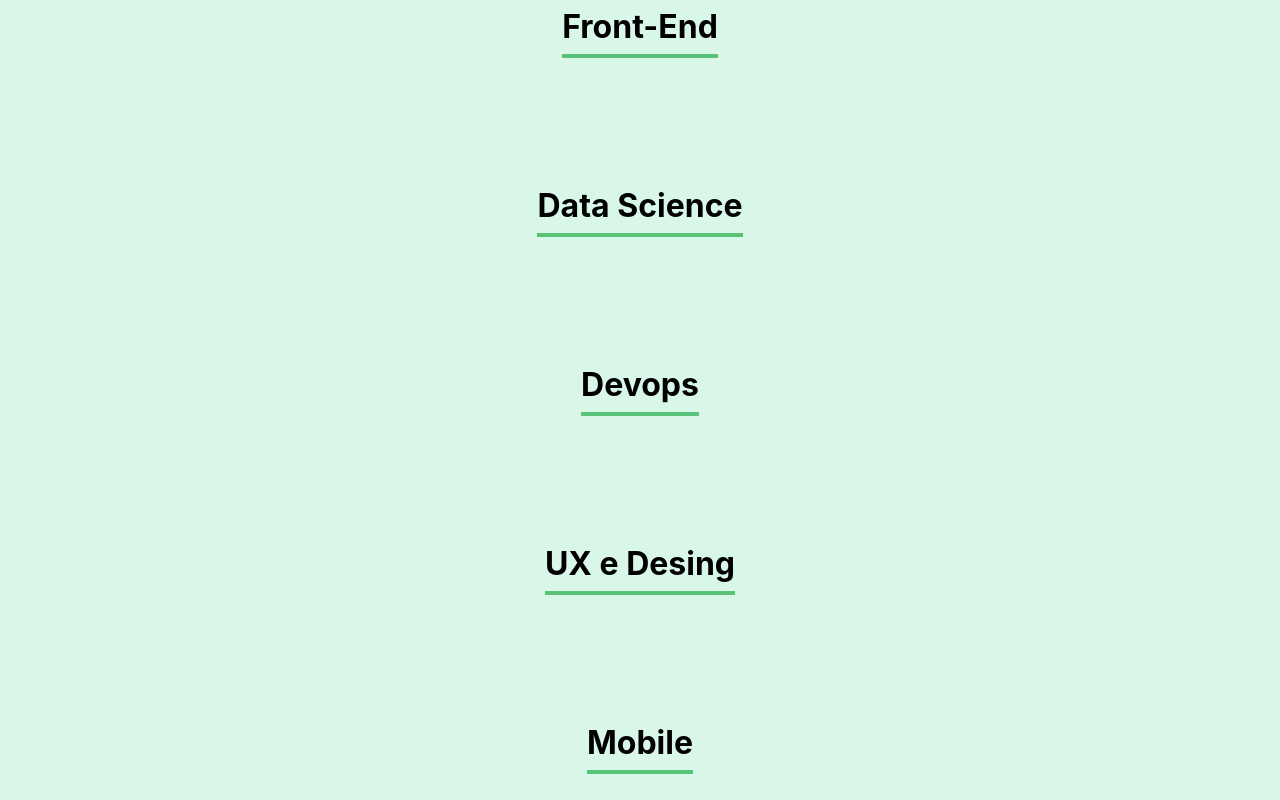
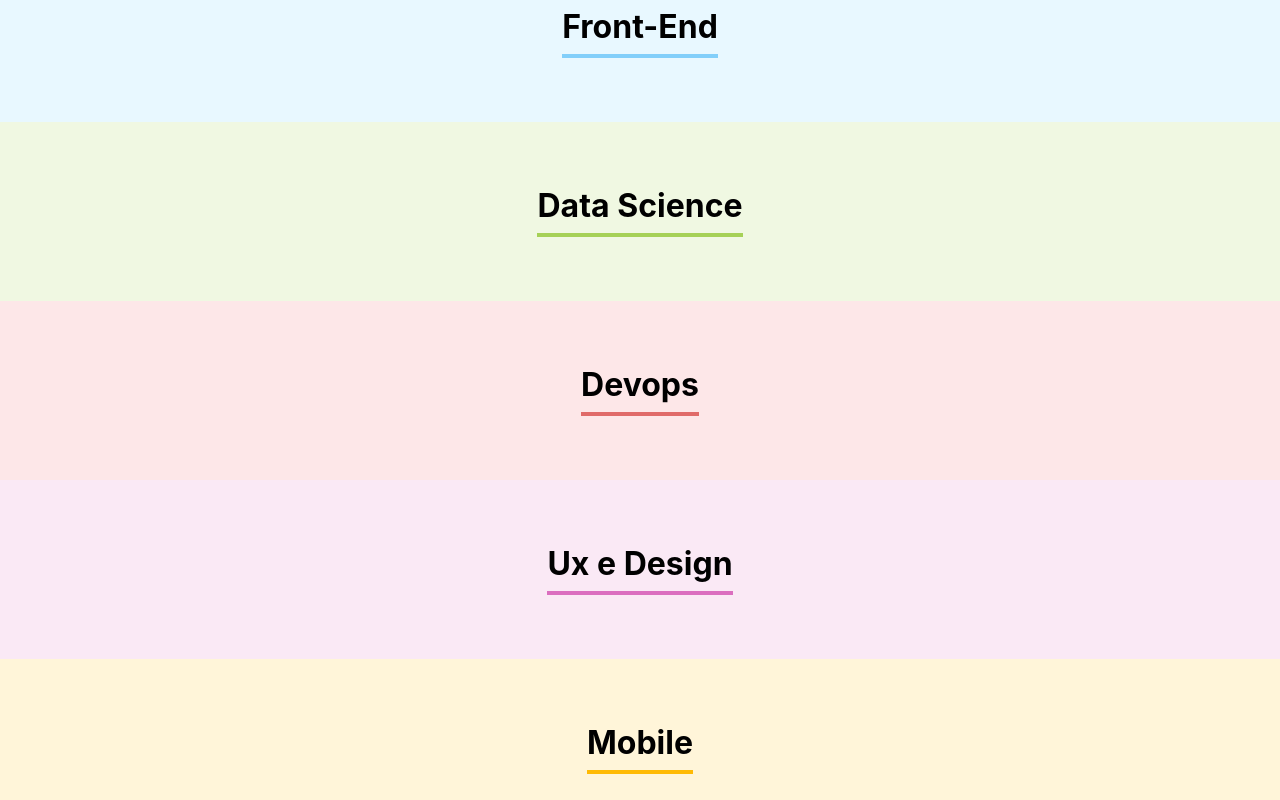
Before and after one commit to Nic0lasSouza/organo-alura, a React (Create React App) app: page / in a window 1280 px wide. Shown: the part 1660-2460 px from the top of the page. Built offline with nearby package versions, Linux system fonts and the light colour scheme; the HTML template or start-up script is replaced by a standard one.

Commit message:
elevando a lista de times

```diff
--- a/src/App.js
+++ b/src/App.js
@@ -3,6 +3,44 @@
 import Formulario from './components/form';
 import Time from './components/Time';
 function App() {
+
+  const times = [
+    {
+      nome:'Programação',
+      corPrimaria:'#57C278',
+      corSecundaria:'#D9F7E9'
+    },
+    {
+      nome:'Front-End',
+      corPrimaria:'#82CFFA',
+      corSecundaria:'#E8F8FF'
+    },
+    {
+      nome:'Data Science',
+      corPrimaria:'#A6D157',
+      corSecundaria:'#F0F8E2'
+    },
+    {
+      nome:'Devops',
+      corPrimaria:'#E06B69',
+      corSecundaria:'#FDE7E8'
+    },
+    {
+      nome:'Ux e Design',
+      corPrimaria:'#DB6EBF',
+      corSecundaria:'#FAE9F5'
+    },
+    {
+      nome:'Mobile',
+      corPrimaria:'#FFBA05',
+      corSecundaria:'#FFF5D9'
+    },
+    {
+      nome:'Inovação e Gestão',
+      corPrimaria:'#FF8A29',
+      corSecundaria:'#FFEEDF'
+    }
+  ]
     const [colaboradores, setColaboradores] = useState([])
 
     const aoColaboradorAdicionado = (colaborador) =>{
@@ -13,13 +51,8 @@
     <div className="App">
       <Banner/>
       <Formulario aoColaboradorCadastrado={colaborador =>aoColaboradorAdicionado(colaborador)}/>
-      <Time nome="Programação"/>
-      <Time nome="Front-End"/>
-      <Time nome="Data Science"/>
-      <Time nome="Devops"/>
-      <Time nome="UX e Desing"/>
-      <Time nome="Mobile"/>
-      <Time nome="Inovação e Gestão"/>
+      {times.map(time => <Time key={time.nome} nome={time.nome} corPrimaria={time.corPrimaria} corSecundaria={time.corSecundaria}/>)}
+
     </div>
   );
 }
--- a/src/components/Time/index.js
+++ b/src/components/Time/index.js
@@ -3,19 +3,22 @@
 const TimeContainer = styled.section`
     text-align:center;
     padding: 32px;
-    background-color: #D9F7E9;
+
 
     h3{
         font-size: 32px;
-        border-bottom: 4px solid #57C278;
+        border-bottom: 4px solid;
         display: inline-block;
         padding-bottom: 8px;
     }
 `;
+
 const Time = (props)=> {
+    const corDeFundo = { backgroundColor: props.corSecundaria};
+    const linhaBottom = {borderColor: props.corPrimaria};
     return(
-        <TimeContainer>
-            <h3>{props.nome}</h3>
+        <TimeContainer style={corDeFundo}>
+            <h3 style={linhaBottom}>{props.nome}</h3>
         </TimeContainer>
     )
 }
--- /dev/null
+++ b/src/components/Time/time.js
@@ -0,0 +1,9 @@
+export const times = [
+    'Programação',
+    'Front-End',
+    'Data Science',
+    'Devops',
+    'Ux e Design',
+    'Mobile',
+    'Inovação e Gestão'
+]
--- a/src/components/form/index.js
+++ b/src/components/form/index.js
@@ -3,6 +3,7 @@
 import ListaSuspensa from "../ListaSuspensa";
 import Botao from "../Buttom";
 import { useState } from "react";
+import { times } from "../Time/time";
 
 const SectionContainer = styled.section`
     display:flex;
@@ -18,16 +19,6 @@
 `;
 const Formulario = (props) => {
 
-    const times = [
-        'Programação',
-        'Front-End',
-        'Data Science',
-        'Programação',
-        'Devops',
-        'Ux e Design',
-        'Mobile',
-        'Inovação e Gestão'
-    ]
 
     const [nome, setNome] = useState('');
     const [cargo, setCargo] = useState('');
```
